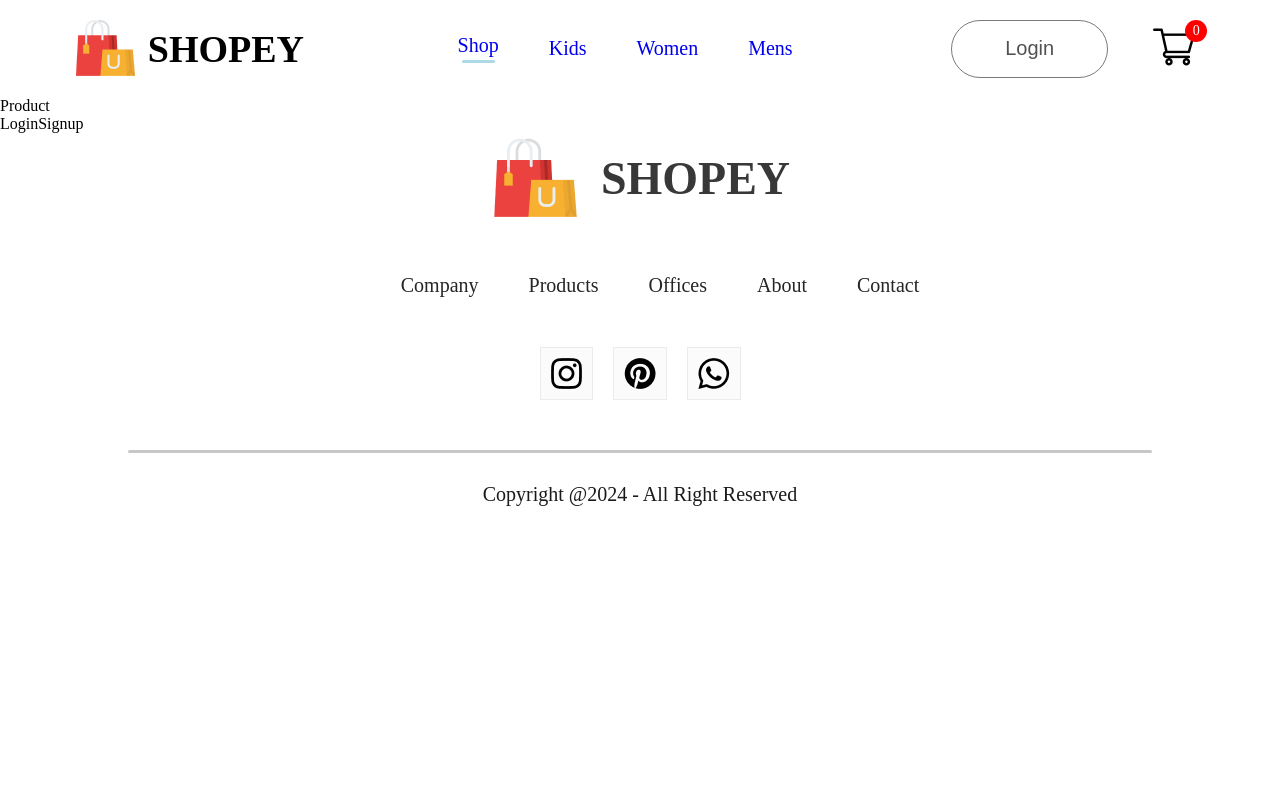
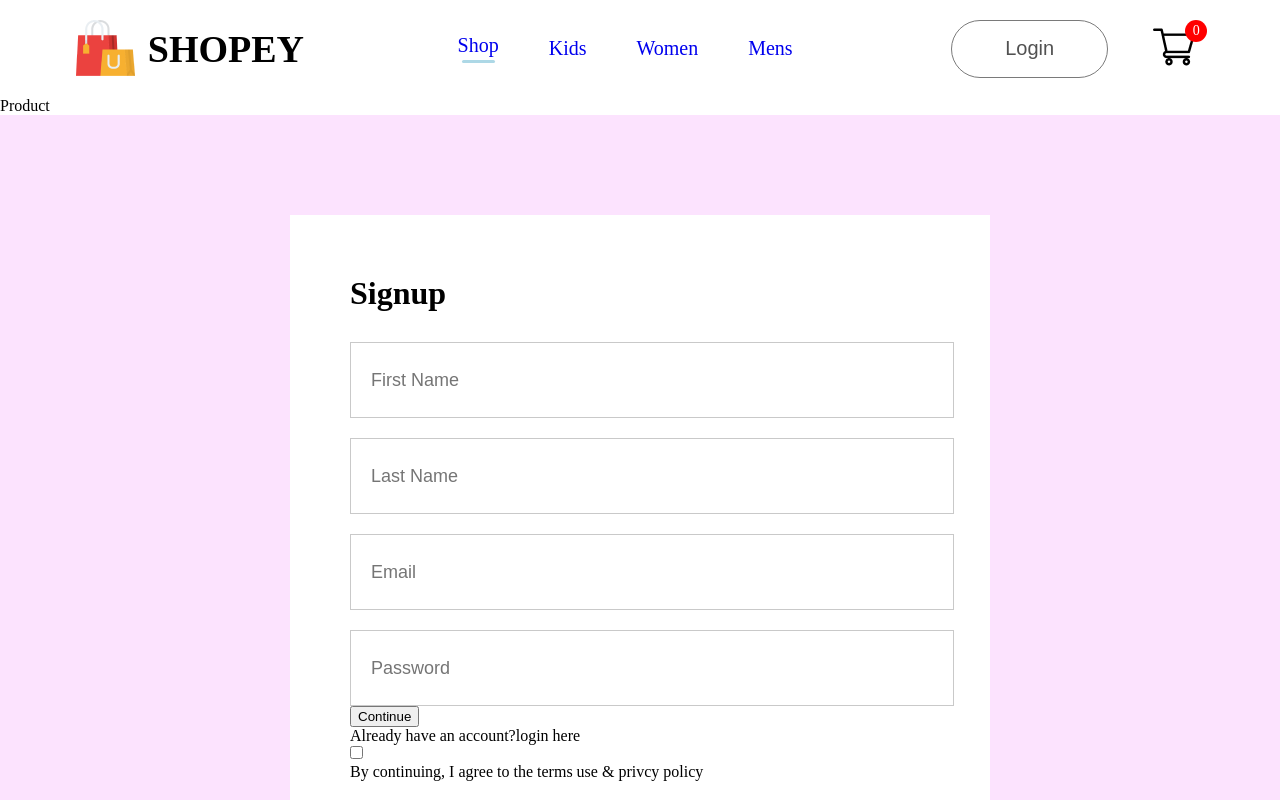
Before and after one commit to PrincyChauhan/e-commerce, a React (Create React App) app in the folder frontend/: page /login in a window 1280 px wide. Shown: the top 800 px of the page. Built offline with nearby package versions, Linux system fonts and the light colour scheme.

Commit message:
login signup page

```diff
--- a/frontend/src/App.jsx
+++ b/frontend/src/App.jsx
@@ -5,7 +5,7 @@
 import  ShopCategory  from './Pages/ShopCategory';
 import  {Product}  from './Pages/Product';
 import  {Cart}  from './Pages/Cart';
-import {LoginSignup} from './Pages/LoginSignup';
+import LoginSignup from './Pages/LoginSignup';
 import Footer from './Components/Footer/Footer';
 import men_banner from './Components/Assets/banner_mens.png'
 import women_banner from './Components/Assets/banner_women.png'
--- /dev/null
+++ b/frontend/src/Pages/CSS/LoginSignup.css
@@ -0,0 +1,35 @@
+.loginSignup {
+    width: 100%;
+    height: 80vh;
+    background: #fce3fe;
+    padding-top: 100px;
+}
+
+.loginsignup-container {
+    width: 580px;
+    height: 600px;
+    background: white;
+    margin: auto;
+    padding: 40px 60px;
+}
+
+.loginsignup-container h1 {
+    margin: 20px 0px;
+}
+
+.loginsignup-fields {
+    display: flex;
+    flex-direction: column;
+    gap: 20px;
+    margin-top: 30px;
+}
+
+.loginsignup-fields input {
+    height: 72px;
+    width: 100%;
+    padding-left: 20px;
+    border: 1px solid #c9c9c9;
+    outline: none;
+    color: #5c5c5c;
+    font-size: 18px;
+}
--- a/frontend/src/Pages/LoginSignup.jsx
+++ b/frontend/src/Pages/LoginSignup.jsx
@@ -1,7 +1,28 @@
 import React from 'react'
+import './CSS/LoginSignup.css'
 
-export const LoginSignup=()=> {
+const LoginSignup = () => {
     return (
-        <div>LoginSignup</div>
+        <div className='loginSignup'>
+            <div className="loginsignup-container">
+                <h1>Signup</h1>
+                <div className="loginsignup-fields">
+                    <input type="text" placeholder="First Name" />
+                    <input type="text" placeholder="Last Name" />
+                    <input type="email" placeholder="Email" />
+                    <input type="password" placeholder="Password" />
+                </div>
+                <button>Continue</button>
+                <p className="loginsignup-login">Already have an account?<span>login here</span></p>
+                <div className="lofinsignup-agree">
+                    <input type="checkbox" name="" id=""/>
+                    <p>By continuing, I agree to the terms use & privcy policy</p>
+
+                </div>
+
+            </div>
+        </div>
     )
 }
+
+export default LoginSignup
```
